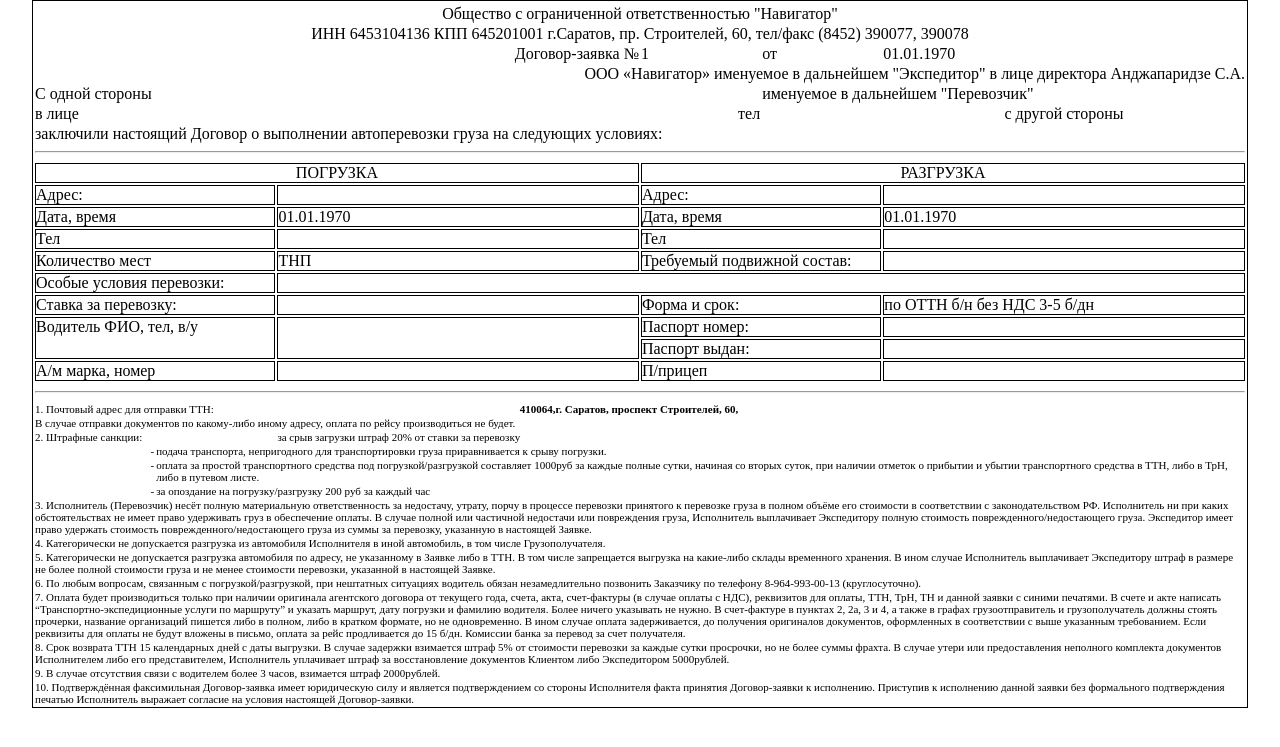
After one commit to ZigMund95/TransportSite, a PHP site: page /pages/zayavka.php?number=1 in a window 1280 px wide. The commit adds this page. Shown: the top 747 px of the page. Run offline with PHP 8.4, Linux system fonts and the light colour scheme; data that the repository does not hold is empty.

Commit message:
ver 0.0.12

```diff
--- /dev/null
+++ b/www/pages/zayavka.php
@@ -0,0 +1,205 @@
+<!DOCTYPE html PUBLIC "-//W3C//DTD XHTML 1.0 Transitional//EN"
+"http://www.w3.org/TR/xhtml1/DTD/xhtml1-transitional.dtd">
+<html xmlns="http://www.w3.org/1999/xhtml" lang="ru" xml:lang="ru">
+	<head>
+		<title>test</title>
+		<meta http-equiv="content-type" content="text/html; charset=UTF-8">
+		<link rel="stylesheet" href="../style.css" type="text/css" />
+		<link rel="stylesheet" href="../pages.css" type="text/css" />
+	</head>
+
+<body>
+<?
+echo('
+<div id="page">
+
+<table id="schet">
+	<tr>
+		<td> </td> <td> </td> <td> </td> <td> </td> <td> </td>
+		<td> </td> <td> </td> <td> </td> <td> </td> <td> </td>
+	</tr>
+	<tr>
+		<td colspan=10 class="tdcenter"> Общество с ограниченной ответственностью "Навигатор" </td>
+	</tr>
+
+	<tr>
+		<td colspan=10 class="tdcenter"> ИНН 6453104136 КПП 645201001      г.Саратов, пр. Строителей, 60, тел/факс (8452) 390077, 390078 </td>
+	</tr>
+
+	<tr>
+		<td colspan=5 class="tdright"> Договор-заявка № </td>
+		<td> '.$_GET["number"].' </td>
+		<td> от </td>
+		<td colspan=3> '.date("d.m.Y", strtotime($_GET["date"])).' </td>
+	</tr>
+
+	<tr>
+		<td colspan=10 class="tdright"> ООО «Навигатор» именуемое в дальнейшем "Экспедитор" в лице директора Анджапаридзе С.А. </td>
+	</tr>
+
+	<tr>
+		<td colspan=2> С одной стороны </td>
+		<td colspan=4> '.$_GET["perevozchik"].' </td>
+		<td colspan=4> именуемое в дальнейшем "Перевозчик"</td>
+	</tr>
+
+	<tr>
+		<td> в лице </td>
+		<td colspan=2> </td>
+		<td> '.$_GET["ati2"].' </td>
+		<td> </td>
+		<td class="tdright"> тел </td>
+		<td colspan=2> </td>
+		<td colspan=2> с другой стороны </td>
+	</tr>
+
+	<tr>
+		<td colspan=10> заключили настоящий Договор о выполнении автоперевозки груза на следующих условиях: <hr> </td>
+
+	</tr>
+
+	<tr class="withborder">
+		<td colspan=5 class="tdcenter"> ПОГРУЗКА </td>
+		<td colspan=5 class="tdcenter"> РАЗГРУЗКА </td>
+	</tr>
+
+	<tr class="withborder">
+		<td colspan=2 rowspan=5> Адрес: </td>
+		<td colspan=3 rowspan=5> '.$_GET["address_pogr"].' </td>
+		<td colspan=2 rowspan=5> Адрес: </td>
+		<td colspan=3 rowspan=5> '.$_GET["address_vig"].' </td>
+	</tr>
+
+	<tr> </tr>
+	<tr> </tr>
+	<tr> </tr>
+	<tr> </tr>
+
+	<tr class="withborder">
+		<td colspan=2> Дата, время </td>
+		<td colspan=3> '.date("d.m.Y", strtotime($_GET["date_pogr"])).' </td>
+		<td colspan=2> Дата, время </td>
+		<td colspan=3> '.date("d.m.Y", strtotime($_GET["date_vig"])).' </td>
+	</tr>
+
+	<tr class="withborder">
+		<td colspan=2> Тел </td>
+		<td colspan=3> '.$_GET["contact1"].' </td>
+		<td colspan=2> Тел </td>
+		<td colspan=3> '.$_GET["contact2"].' </td>
+	</tr>
+
+	<tr class="withborder">
+		<td colspan=2 rowspan=2> Количество мест </td>
+		<td colspan=3 rowspan=2> ТНП </td>
+		<td colspan=2 rowspan=2> Требуемый подвижной состав: </td>
+		<td colspan=3 rowspan=2> '.$_GET["podvizh"].' </td>
+	</tr>
+
+	<tr> </tr>
+
+	<tr class="withborder">
+		<td colspan=2 rowspan=3> Особые условия перевозки: </td>
+		<td colspan=8 rowspan=3> '.$_GET["treb"].' </td>
+	</tr>
+
+	<tr> </tr>
+	<tr> </tr>
+
+	<tr class="withborder">
+		<td colspan=2> Ставка за перевозку: </td>
+		<td colspan=3>  </td>
+		<td colspan=2> Форма и срок: </td>
+		<td colspan=3> по ОТТН б/н без НДС 3-5 б/дн </td>
+	</tr>
+
+	<tr class="withborder">
+		<td colspan=2 rowspan=4> Водитель ФИО, тел, в/у </td>
+		<td colspan=3 rowspan=4>'.$_GET["driver"].' '.$_GET["phone1"].' '.$_GET["phone2"].' </td>
+		<td colspan=2> Паспорт номер: </td>
+		<td colspan=3>  </td>
+	</tr>
+
+	<tr class="withborder">
+		<td colspan=2 rowspan=3> Паспорт выдан: </td>
+		<td colspan=3 rowspan=3>  </td>
+	</tr>
+
+	<tr></tr>
+	<tr></tr>
+
+	<tr class="withborder">
+		<td colspan=2> А/м марка, номер </td>
+		<td colspan=3> '.$_GET["car"].' </td>
+		<td colspan=2> П/прицеп </td>
+		<td colspan=3>  </td>
+	</tr>
+
+	<tr> <td colspan=10> <hr> </td> </tr>
+
+	<tr class="lowfont">
+		<td colspan=4> 1. Почтовый адрес для отправки ТТН:  </td>
+		<td colspan=6> <b> 410064,г. Саратов, проспект Строителей, 60, </b> </td>
+	</tr>
+
+	<tr class="lowfont">
+		<td colspan=10> В случае отправки документов по какому-либо иному адресу, оплата по рейсу производиться не будет. </td>
+	</tr>
+
+	<tr class="lowfont">
+		<td colspan=2> 2. Штрафные санкции: </td>
+		<td colspan=8> за срыв загрузки штраф 20% от ставки за перевозку </td>
+	</tr>
+
+	<tr class="lowfont">
+		<td class="tdright"> - </td>
+		<td colspan=9> подача транспорта, непригодного для транспортировки груза приравнивается к срыву погрузки. </td>
+	</tr>
+
+	<tr class="lowfont">
+		<td class="tdright"> - </td>
+		<td colspan=9> оплата за простой транспортного средства под погрузкой/разгрузкой составляет 1000руб за каждые полные сутки, начиная со вторых суток, при наличии отметок о прибытии и убытии транспортного средства в ТТН, либо в ТрН, либо в путевом листе. </td>
+	</tr>
+
+	<tr class="lowfont">
+		<td class="tdright"> - </td>
+		<td colspan=9> за опоздание на погрузку/разгрузку 200 руб за каждый час </td>
+	</tr class="lowfont">
+
+	<tr class="lowfont">
+		<td colspan=10> 3. Исполнитель (Перевозчик) несёт полную материальную ответственность за недостачу, утрату, порчу в процессе перевозки принятого к перевозке груза в полном объёме его стоимости в соответствии с законодательством РФ. Исполнитель ни при каких обстоятельствах не имеет право удерживать груз в обеспечение оплаты. В случае полной или частичной недостачи или повреждения груза, Исполнитель выплачивает Экспедитору полную стоимость поврежденного/недостающего груза. Экспедитор имеет право удержать стоимость поврежденного/недостающего груза из суммы за перевозку, указанную в настоящей Заявке. </td>
+	</tr>
+
+	<tr class="lowfont">
+		<td colspan=10> 4. Категорически не допускается разгрузка из автомобиля Исполнителя в иной автомобиль, в том числе Грузополучателя. </td>
+	</tr>
+
+	<tr class="lowfont">
+		<td colspan=10> 5. Категорически не допускается разгрузка автомобиля по адресу, не указанному в Заявке либо в ТТН. В том числе запрещается выгрузка на какие-либо склады временного хранения. В ином случае Исполнитель выплачивает Экспедитору штраф в размере не более полной стоимости груза и не менее стоимости перевозки, указанной в настоящей Заявке. </td>
+	</tr>
+
+	<tr class="lowfont">
+		<td colspan=10> 6. По любым вопросам, связанным с погрузкой/разгрузкой, при нештатных ситуациях водитель обязан незамедлительно позвонить Заказчику по телефону 8-964-993-00-13 (круглосуточно). </td>
+	</tr>
+
+	<tr class="lowfont">
+		<td colspan=10> 7. Оплата будет производиться только при наличии оригинала агентского договора от текущего года, счета, акта, счет-фактуры (в случае оплаты с НДС), реквизитов для оплаты, ТТН, ТрН, ТН и данной заявки с синими печатями. В счете и акте написать “Транспортно-экспедиционные услуги по маршруту” и указать маршрут, дату погрузки и фамилию водителя. Более ничего указывать не нужно. В счет-фактуре в пунктах 2, 2а, 3 и 4, а также в графах грузоотправитель и грузополучатель должны стоять прочерки, название организаций пишется либо в полном, либо в кратком формате, но не одновременно. В ином случае оплата задерживается, до получения оригиналов  документов, оформленных в соответствии с выше указанным требованием. Если реквизиты для оплаты не будут вложены в письмо, оплата за рейс продливается до 15 б/дн. Комиссии банка за перевод за счет получателя. </td>
+	</tr>
+
+	<tr class="lowfont">
+		<td colspan=10> 8. Срок возврата ТТН 15 календарных дней с даты выгрузки. В случае задержки взимается штраф 5% от стоимости перевозки за каждые сутки просрочки, но не более суммы фрахта.  В случае утери или предоставления неполного комплекта документов Исполнителем либо его представителем, Исполнитель уплачивает штраф за восстановление документов Клиентом либо Экспедитором 5000рублей. </td>
+	</tr>
+
+	<tr class="lowfont">
+		<td colspan=10> 9. В случае отсутствия связи с водителем более 3 часов, взимается штраф 2000рублей. </td>
+	</tr>
+
+	<tr class="lowfont">
+		<td colspan=10> 10. Подтверждённая факсимильная Договор-заявка имеет юридическую силу и является подтверждением со стороны Исполнителя факта принятия Договор-заявки к исполнению. Приступив к исполнению данной заявки без формального подтверждения печатью Исполнитель выражает согласие на условия настоящей Договор-заявки. </td>
+	</tr>
+</table>
+
+</div>
+'); ?>
+</body>
+</html>
--- a/www/style.css
+++ b/www/style.css
@@ -121,8 +121,7 @@ display:inline;
 position: relative;
 
 border: 2px solid #6c7059;
-overflow: hidden;
-overflow: scroll;
+overflow-x: auto;
 }
 
 #content p{
@@ -155,13 +154,13 @@ font:10px verdana, arial, helvetica, sans-serif;
 
 }
 
-#greytd{ background-color: #6c7059; }
+.greytd{ background-color: #6c7059; }
 
-#tdleft{ text-align: left; }
+.tdleft{ text-align: left; }
 
-#tdright{ text-align: right; }
+.tdright{ text-align: right; }
 
-#tdcenter{ text-align: center; }
+.tdcenter{ text-align: center; }
 
 span.c1 {
 display:none;
```
Also changed, not shown: www/js/code.js (+49 -33 lines), www/pages.css (+47 -12 lines), www/pages/counters.php (+10 -8 lines), www/pages/dolzhniki.php (+12 -6 lines), www/pages/drivers.php (+10 -9 lines), www/pages/main.php (+11 -7 lines), www/pages/newrecord.php (+18 -18 lines), www/pages/schet.php (+55 -1 lines), www/pages/sluzhebnie.php (+37 -2 lines).
